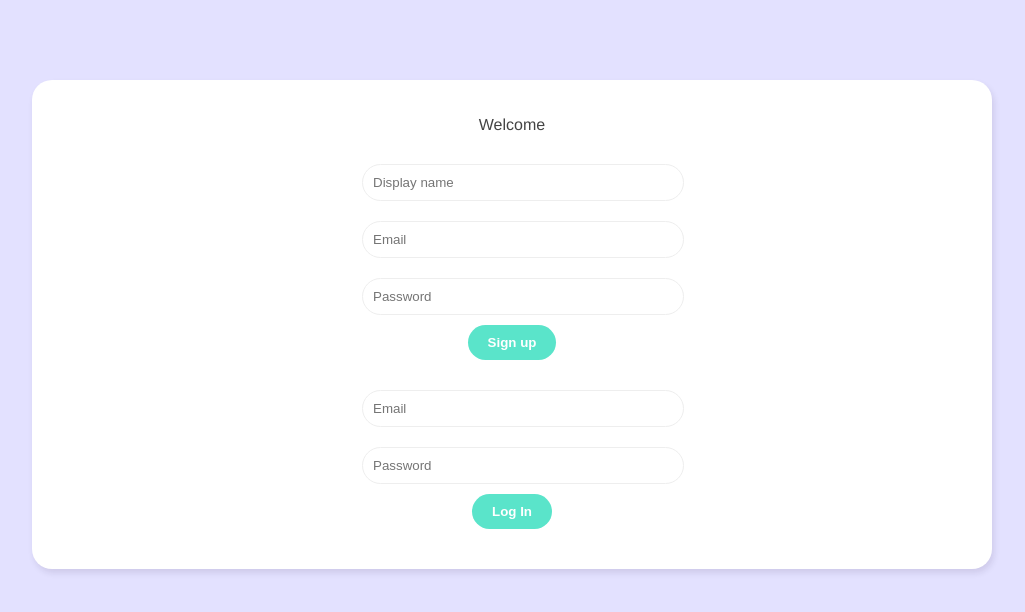
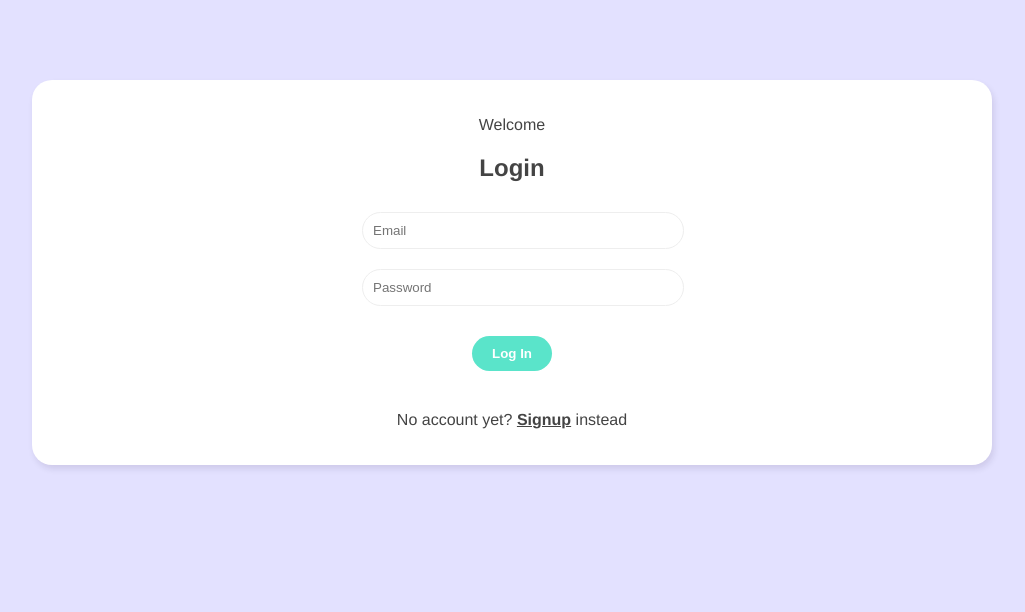
Before and after one commit to saraglavin/live-chat--Vue-, a Vue app: page / in a window 1280 px wide. Shown: the top 612 px of the page, without its empty margins (128-1153 px from the left). Built offline with nearby package versions, Linux system fonts and the light colour scheme.

Commit message:
Added different logic on how to show login

```diff
--- a/src/views/Welcome.vue
+++ b/src/views/Welcome.vue
@@ -1,19 +1,35 @@
 <template>
   <div class="welcome container">
     <p>Welcome</p>
-    <SignupForm />
-    <LoginForm />
+    <div v-if="showLogin">
+        <h2>Login</h2>
+        <LoginForm />
+        <p>No account yet? <span @click="showLogin = false">Signup</span> instead</p>
+    </div>
+    <div v-else>
+        <h2>Signup</h2>
+        <SignupForm />
+        <p>Already have an acount? <span @click="showLogin = true">Login</span> instead</p>
+    </div>
+
+
   </div>
 </template>
 
 <script>
 import SignupForm from '../components/SignupForm.vue'
 import LoginForm from '../components/LoginForm.vue'
+import { ref } from 'vue'
 
 export default {
     components: {
         SignupForm,
         LoginForm
+    },
+    setup() {
+        const showLogin = ref(true)
+
+        return { showLogin }
     }
 }
 </script>
@@ -42,4 +58,13 @@
     color: #999;
     margin: 10px auto;
   }
+
+   .welcome span{
+    font-weight: bold;
+    text-decoration: underline;
+    cursor: pointer;
+  }
+  .welcome button {
+    margin: 20px auto;
+  }
 </style>
```
